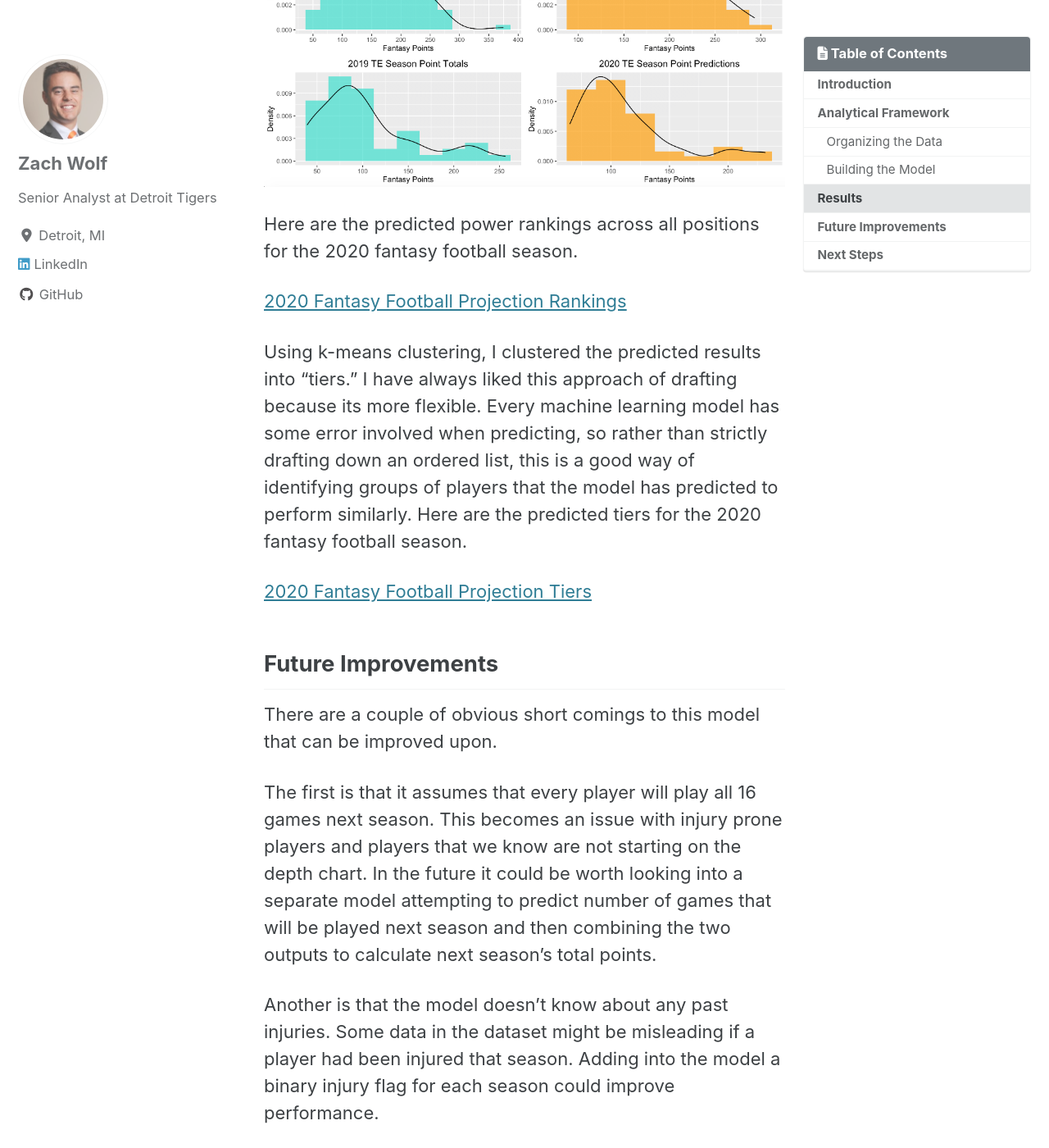
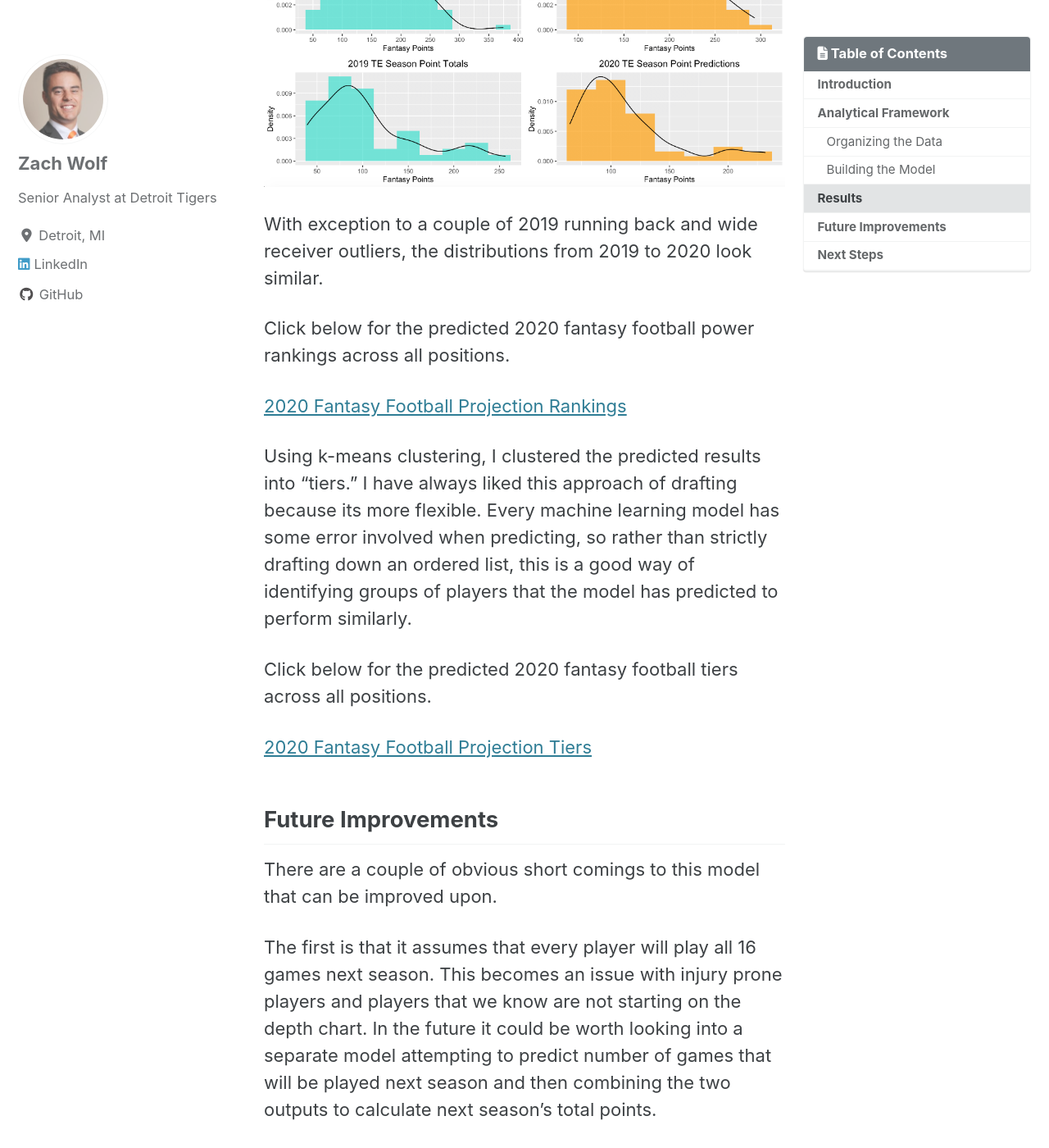
Before and after one commit to zach-wolf/zach-wolf.github.io, a Jekyll site: the page built from _posts/2020-04-28-fantasyfootball.md, in a window 1280 px wide and 1400 px high, scrolled down 6023 px. Shown: the whole window at 82% size. Built offline with Jekyll 4.4.1, drawn with Linux system fonts in a browser that asks for light colours; cached includes are drawn as plain includes; nearby versions of some CDN libraries.

Commit message:
changed some language

```diff
--- a/_posts/2020-04-28-fantasyfootball.md
+++ b/_posts/2020-04-28-fantasyfootball.md
@@ -108,12 +108,15 @@ Below is how the distribution of 2020 predicted fantasy points compares to the d
 
 <img src="{{ site.url }}{{ site.baseurl}}/images/fantasyfootball/histograms.png" alt="">
 
-Here are the predicted power rankings across all positions for the 2020 fantasy football season.
+With exception to a couple of 2019 running back and wide receiver outliers, the distributions from 2019 to 2020 look similar.
+
+Click below for the predicted 2020 fantasy football power rankings across all positions.
 
 <a href="/pdfs/rankings.pdf"> 2020 Fantasy Football Projection Rankings </a>
 
 Using k-means clustering, I clustered the predicted results into “tiers.” I have always liked this approach of drafting because its more flexible. Every machine learning model has some error involved when predicting, so rather than strictly drafting down an ordered list, this is a good way of identifying groups of players that the model has predicted to perform similarly.
-Here are the predicted tiers for the 2020 fantasy football season.
+
+Click below for the predicted 2020 fantasy football tiers across all positions.
 
 <a href="/pdfs/tiers.pdf"> 2020 Fantasy Football Projection Tiers </a>
 
```
